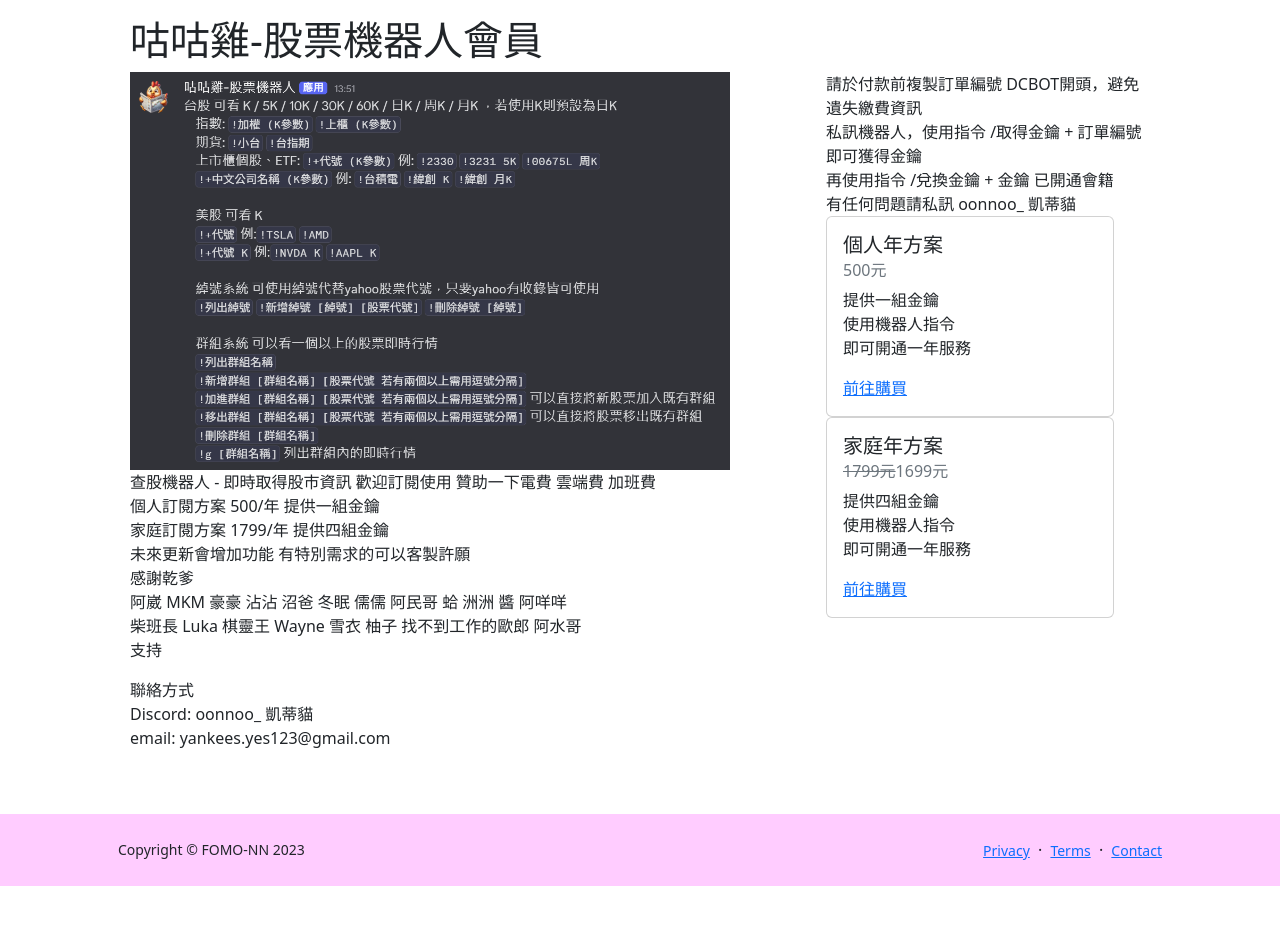
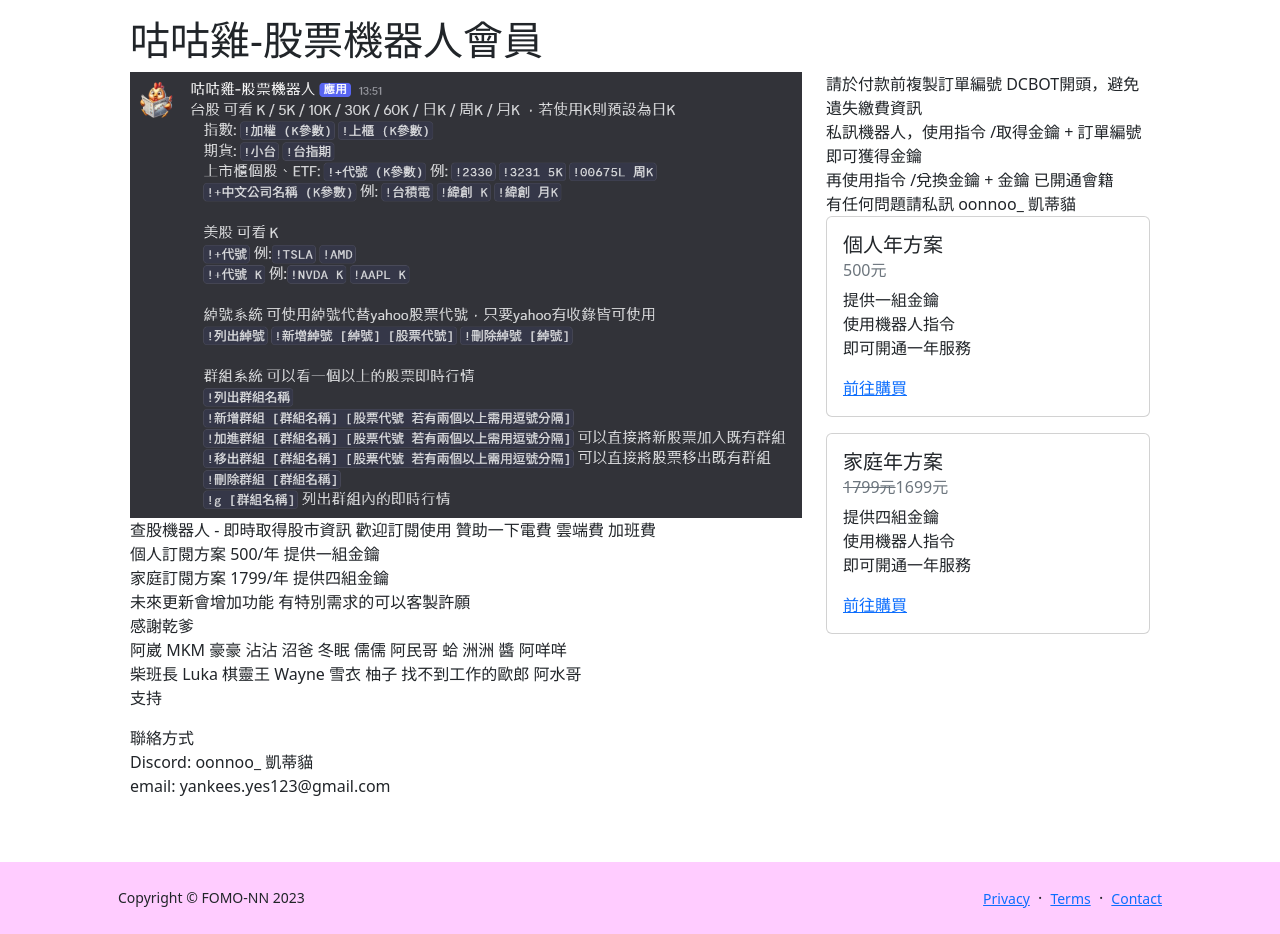
Before and after one commit to oxNNxo/my-flask-app, a Flask app: template app/templates/store/discord_bot_subscribe.html in a window 1280 px wide. Shown: the part 96-1030 px from the top of the page. Before the commit the page ends 982 px from the top, so only its background shows below. Run offline with Flask 3, Linux system fonts and the light colour scheme; the template is opened without the code that fills it, so the values that code supplies are empty; parts of the project's set-up code (start-up, migrations or seed data) failed here and were passed over; some libraries are stand-ins or nearby versions.

Commit message:
feat(Store): discord-bot-subscribe product page RWD

```diff
--- a/app/templates/store/discord_bot_subscribe.html
+++ b/app/templates/store/discord_bot_subscribe.html
@@ -3,13 +3,40 @@
 
 <head>
     <meta charset="utf-8">
+    <meta name="viewport" content="width=device-width, initial-scale=1">
     <title>訂閱咕咕雞-股票機器人會員 - NN's Site</title>
 </head>
 <style>
+    /* 取消不必要的 grid */
     div.product {
-        display: grid;
+        display: block;
+    }
+
+    /* 圖片自適應 */
+    .product img {
+        max-width: 100%;
+        height: auto;
+    }
+
+    /* 卡片在手機滿版 */
+    .card {
+        width: 100% !important;
+        margin-bottom: 1rem;
+    }
+
+    /* 手機版調整 */
+    @media (max-width: 768px) {
+        h1 {
+            font-size: 1.5rem;
+            text-align: center;
+        }
+
+        .product p {
+            font-size: 0.95rem;
+        }
     }
 </style>
+
 
 <body>
     {% extends "base.html" %}
@@ -21,9 +48,9 @@
     {% block content %}
     <div class="product">
         <h1>咕咕雞-股票機器人會員</h1>
-        <div class="row row-cols-2">
-            <div class="col-8">
-                <img src="{{ url_for('static', filename='img/store-bot-command.png') }}" alt="" width="600px">
+        <div class="row">
+            <div class="col-12 col-lg-8">
+                <img src="{{ url_for('static', filename='img/store-bot-command.png') }}" alt="" class="img-fluid">
                 <p>查股機器人 - 即時取得股市資訊 歡迎訂閱使用 贊助一下電費 雲端費 加班費<br>
                     個人訂閱方案  500/年 提供一組金鑰<br>
                     家庭訂閱方案 1799/年 提供四組金鑰<br>
@@ -36,7 +63,7 @@
                 Discord: oonnoo_ 凱蒂貓<br>
                 email: yankees.yes123@gmail.com</p>
             </div>
-            <div class="col-4">
+            <div class="col-12 col-lg-4">
                 <div class="row">
                     <div class="col">
                         請於付款前複製訂單編號 DCBOT開頭，避免遺失繳費資訊<br>
```
